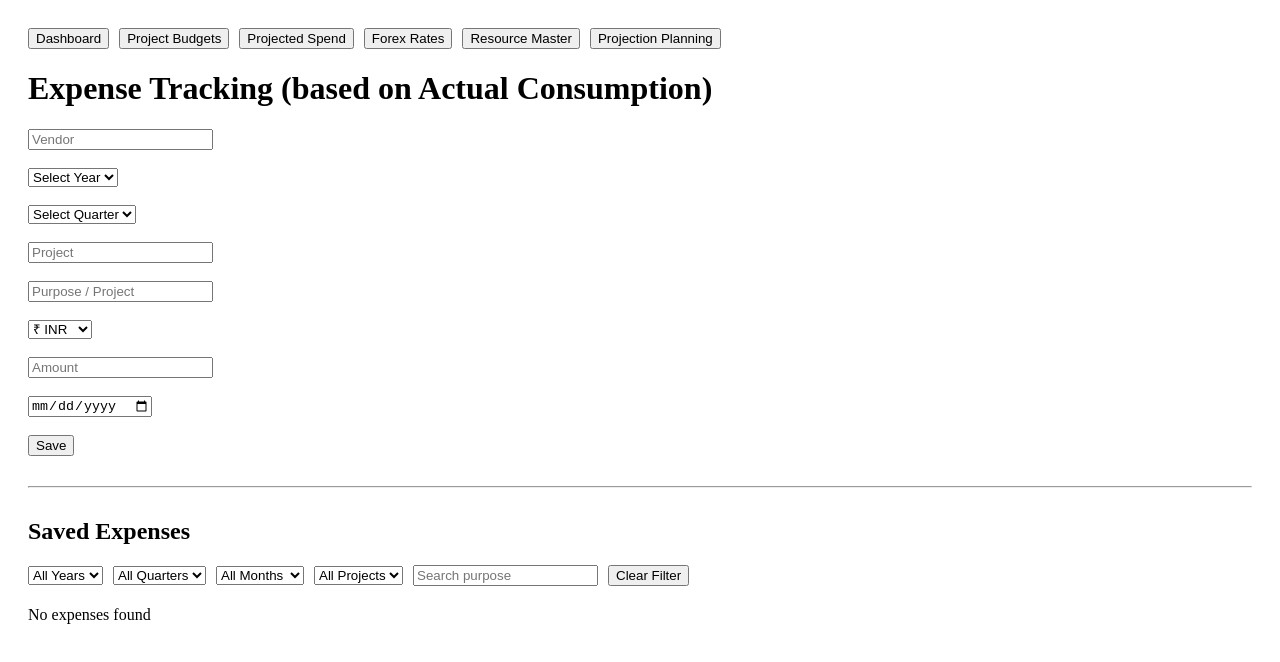
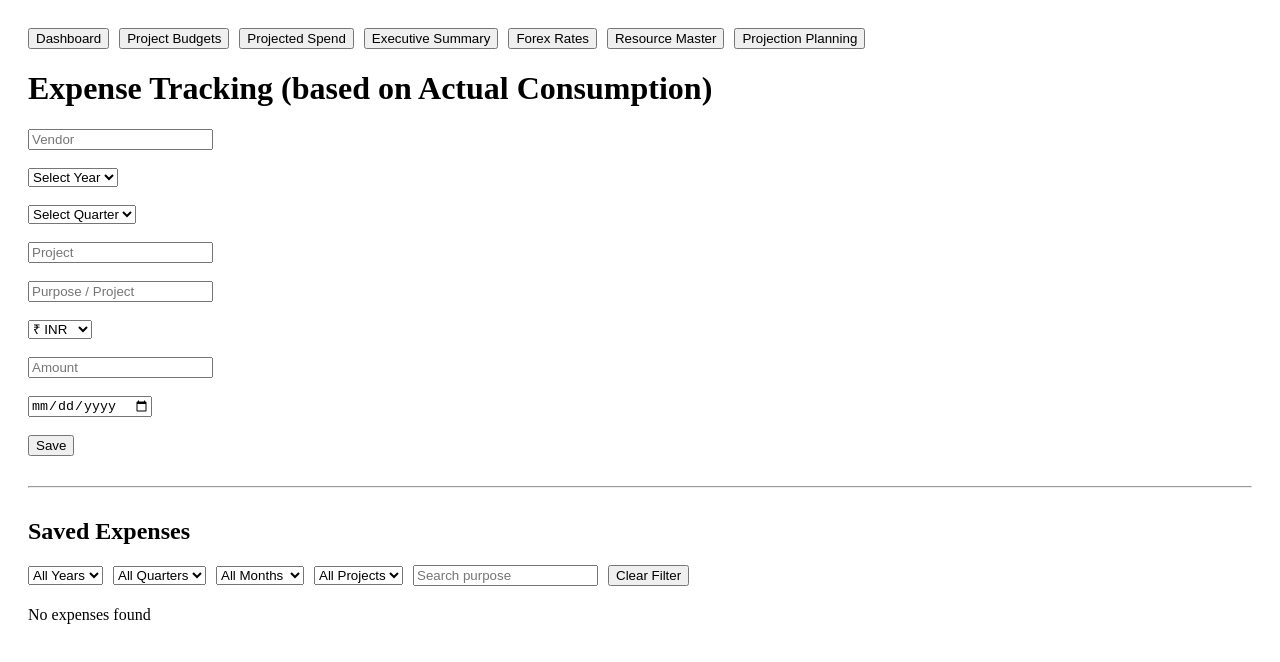
Before and after one commit to pinaki-GH/budget-tracker, a Next.js app: page /add-expense in a window 1280 px wide. Shown: the top 662 px of the page. Built offline with nearby package versions, Linux system fonts and the light colour scheme.

Commit message:
Update page.js

```diff
--- a/app/add-expense/page.js
+++ b/app/add-expense/page.js
@@ -232,6 +232,10 @@ const availableMonths =
 
         <Link href="/add-budget" style={{ marginLeft: 10 }}>
           <button>Projected Spend</button>
+        </Link>
+
+        <Link href="/executive-summary" style={{ marginLeft: 10 }}>
+          <button>Executive Summary</button>
         </Link>
 
         <Link href="/forex-rates" style={{ marginLeft: 10 }}>
```
